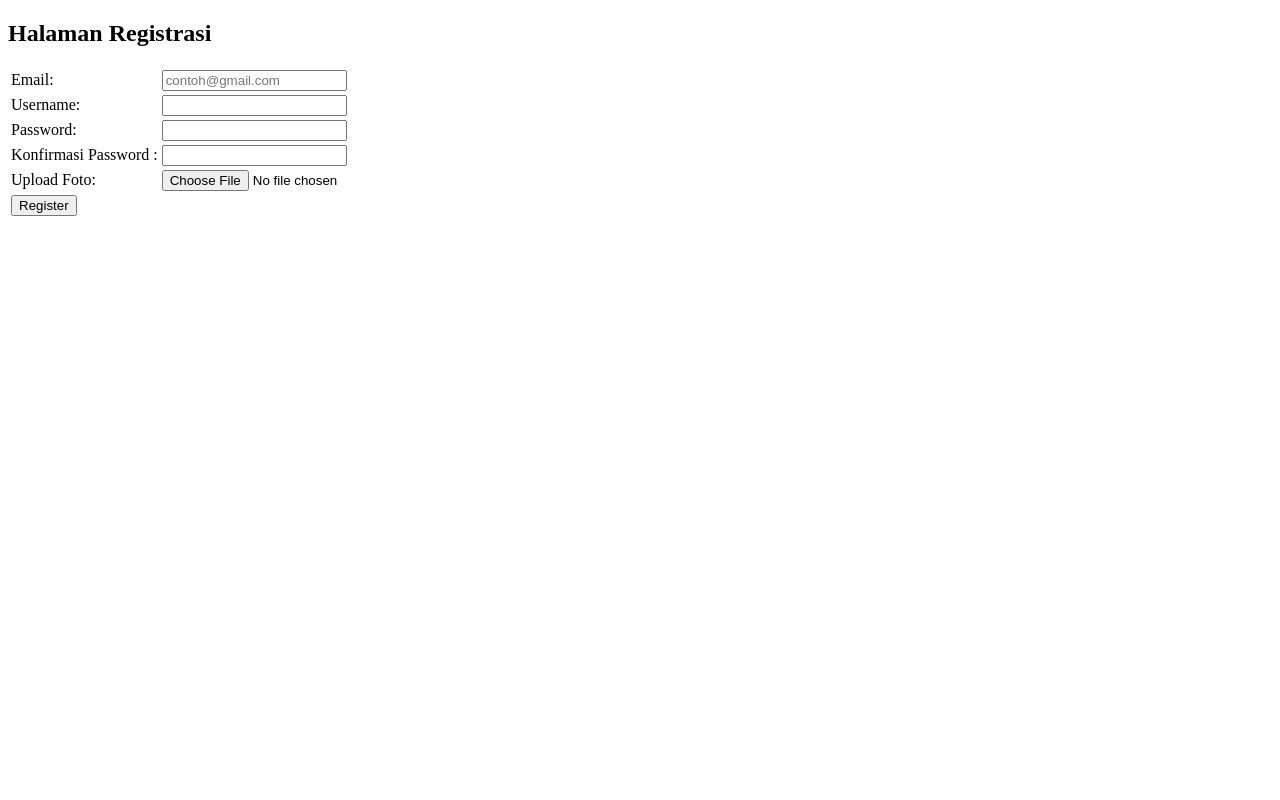
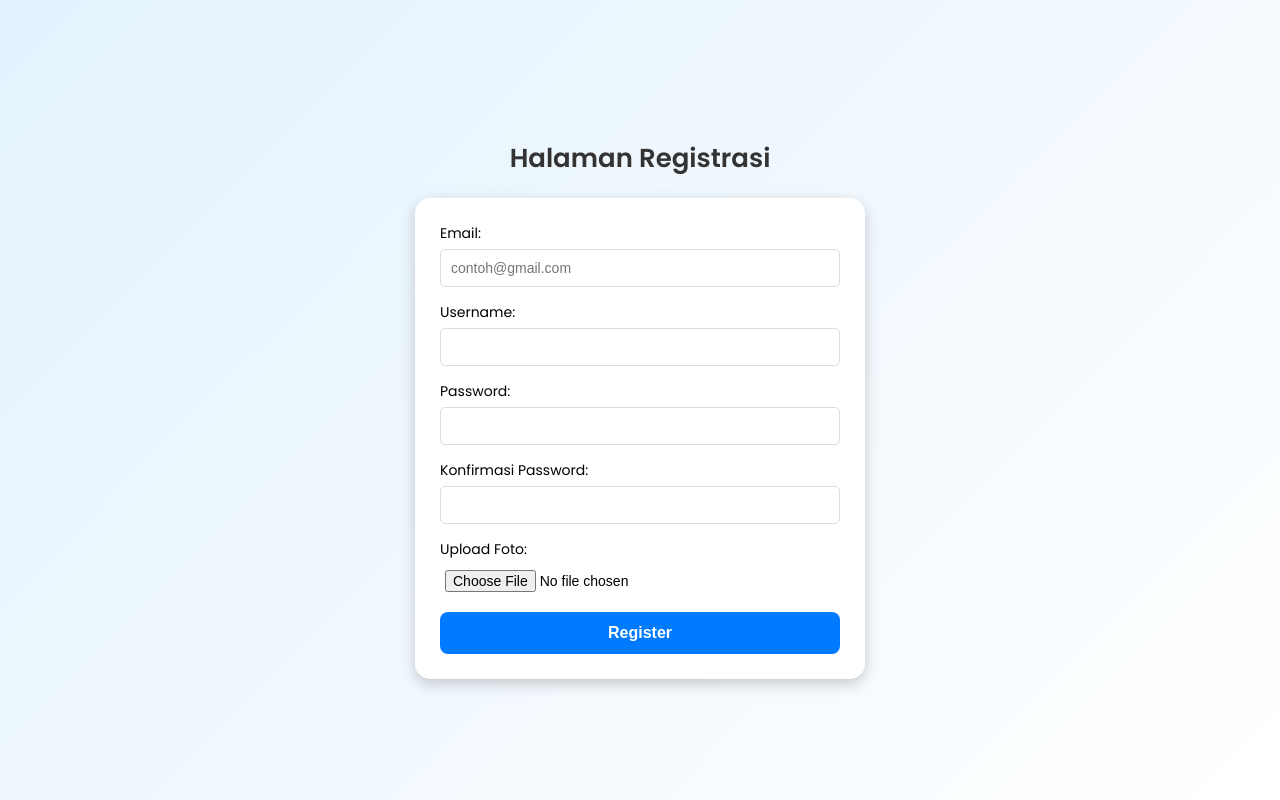
Before and after one commit to SyahdanAlfiansyah/PemWebSyahdan, a plain HTML site: page Registrasi/index.html in a window 1280 px wide. Drawn offline with Linux system fonts and the light colour scheme.

Commit message:
Add files via upload

```diff
--- a/Registrasi/index.html
+++ b/Registrasi/index.html
@@ -1,36 +1,37 @@
 <!DOCTYPE html>
-<html lang="en">
+<html lang="id">
 <head>
+    <meta charset="UTF-8">
+    <meta name="viewport" content="width=device-width, initial-scale=1.0">
+    <title>Halaman Registrasi</title>
+    <link rel="stylesheet" href="style.css">
 </head>
 <body>
-    <h2>Halaman Registrasi</h2>
-    <form>
-        <table>
-            <tr>
-                <td><label for="email">Email:</label></td>
-                <td><input type="email" id="email" name="email" required placeholder="contoh@gmail.com"></td>
-            </tr>
-            <tr>
-                <td><label for="username">Username:</label></td>
-                <td><input type="text" id="username" name="username" required></td>
-            </tr>
-            <tr>
-                <td><label for="password">Password:</label></td>
-                <td><input type="password" id="password" name="password" required></td>
-            </tr>
-            <tr>
-                <td><label for="confirm_password">Konfirmasi Password : </label></td>
-                <td><input type="password" id="konfirmasi_password" name="konfirmasi_password" required></td>
-            </tr>
-            <tr>
-                <td><label for="photo">Upload Foto:</label></td>
-                <td><input type="file" id="photo" name="photo" accept="image/*" required></td>
-            </tr>
-            <tr>
-                <td><input type="submit" value="Register"></td>
-            </tr>
-        </table>
-    </form>
-
+    <h1 class="title">Halaman Registrasi</h1>
+    <div class="register-container">
+        <form>
+            <div class="form-group">
+                <label for="email">Email:</label>
+                <input type="email" id="email" name="email" required placeholder="contoh@gmail.com">
+            </div>
+            <div class="form-group">
+                <label for="username">Username:</label>
+                <input type="text" id="username" name="username" required>
+            </div>
+            <div class="form-group">
+                <label for="password">Password:</label>
+                <input type="password" id="password" name="password" required>
+            </div>
+            <div class="form-group">
+                <label for="confirm_password">Konfirmasi Password:</label>
+                <input type="password" id="confirm_password" name="confirm_password" required>
+            </div>
+            <div class="form-group">
+                <label for="photo">Upload Foto:</label>
+                <input type="file" id="photo" name="photo" accept="image/*">
+            </div>
+            <button type="submit">Register</button>
+        </form>
+    </div>
 </body>
 </html>
--- /dev/null
+++ b/Registrasi/style.css
@@ -0,0 +1,95 @@
+@import url('https://fonts.googleapis.com/css2?family=Poppins:wght@300;400;600&display=swap');
+
+body {
+    font-family: 'Poppins', sans-serif;
+    background: linear-gradient(135deg, #e3f2fd, #ffffff);
+    margin: 0;
+    padding: 0;
+    display: flex;
+    flex-direction: column;
+    align-items: center;
+    justify-content: center;
+    height: 100vh;
+}
+
+.title {
+    font-size: 26px;
+    font-weight: 700;
+    color: #333;
+    text-align: center;
+    margin-bottom: 20px;
+}
+
+.register-container {
+    background: white;
+    padding: 25px;
+    border-radius: 15px;
+    box-shadow: 0 5px 15px rgba(0, 0, 0, 0.2);
+    width: 400px;
+    text-align: center;
+}
+
+.form-group {
+    display: flex;
+    flex-direction: column;
+    text-align: left;
+    margin-bottom: 15px;
+}
+
+label {
+    font-size: 14px;
+    font-weight: 500;
+    margin-bottom: 5px;
+}
+
+input {
+    width: 100%;
+    padding: 10px;
+    border: 1px solid #ddd;
+    border-radius: 5px;
+    font-size: 14px;
+    transition: 0.3s ease;
+}
+
+input:focus {
+    border-color: #007bff;
+    outline: none;
+    box-shadow: 0 0 5px rgba(0, 123, 255, 0.5);
+}
+
+input[type="file"] {
+    border: none;
+    padding: 5px;
+    background: transparent;
+}
+
+.container {
+    width: 100%;
+    max-width: 400px;
+    margin: auto;
+}
+
+input, button, .custom-file-upload {
+    width: 100%;
+    box-sizing: border-box;
+}
+
+button {
+    background: #007bff;
+    color: white;
+    border: none;
+    padding: 12px;
+    cursor: pointer;
+    border-radius: 8px;
+    font-size: 16px;
+    font-weight: 600;
+    transition: background 0.3s, transform 0.2s;
+    display: block;
+    text-align: center;
+    margin-top: 10px;
+}
+
+button:hover {
+    background: #0056b3;
+    transform: scale(1.05);
+}
```
